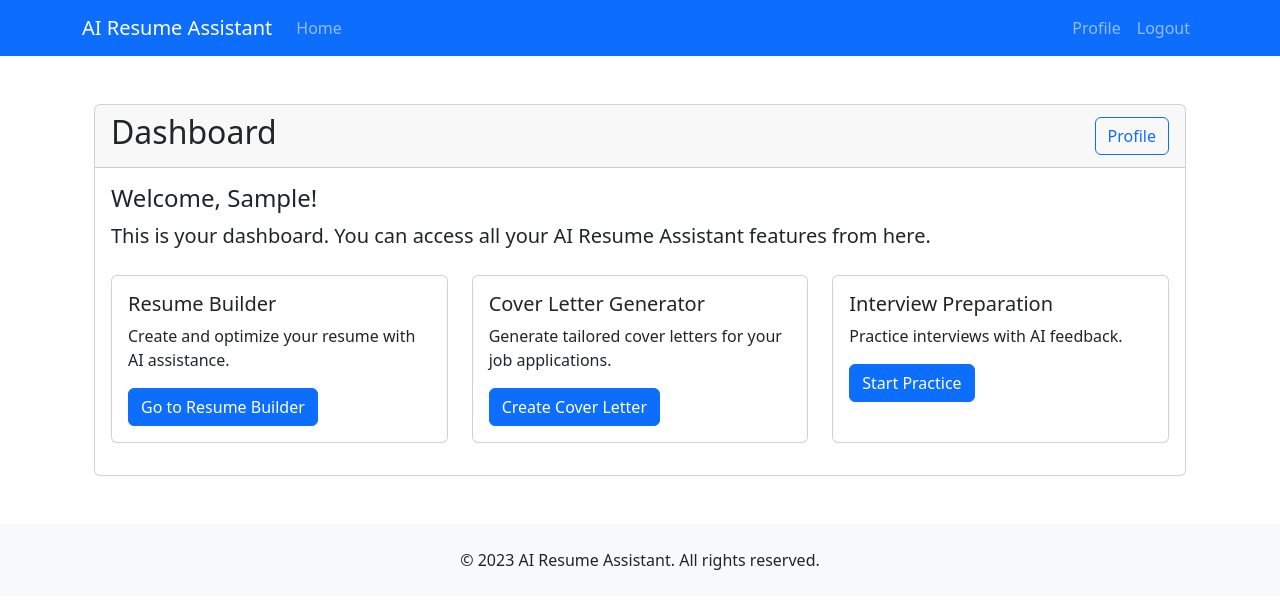
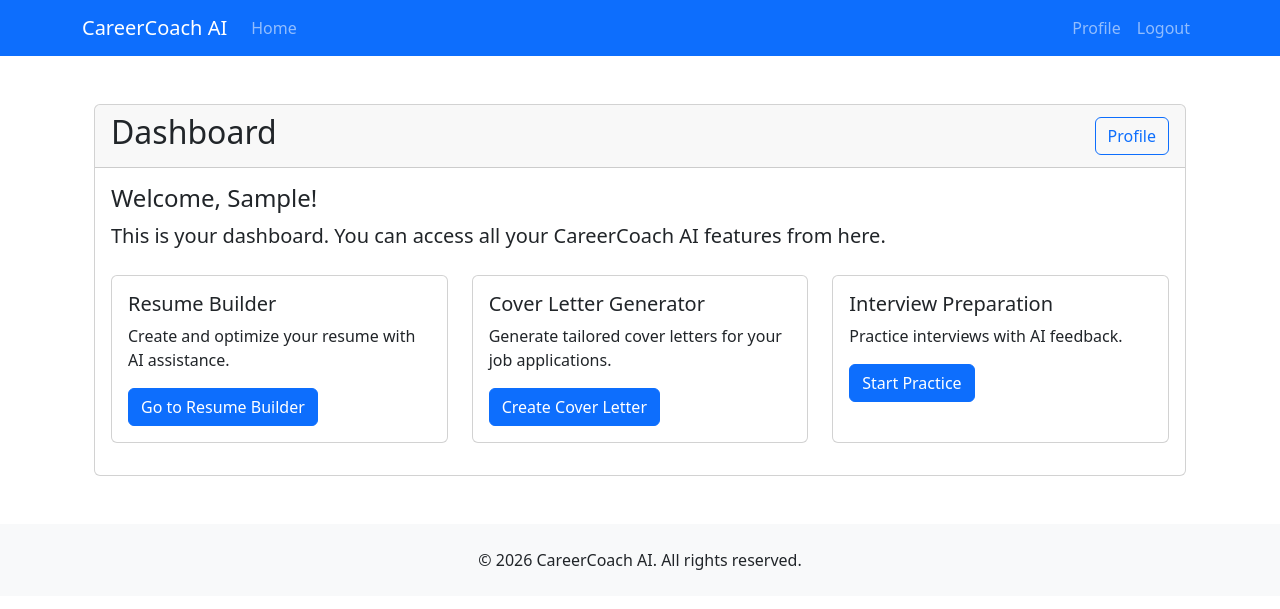
Before and after one commit to Gurutej11-web/CareerCoach-AI, a Django app: page /dashboard/ in a window 1280 px wide. Shown: the top 609 px of the page. Run offline with Django 5.2, Linux system fonts and the light colour scheme; the visitor is signed in with stand-in values (Sample User, id 1).

Commit message:
Rebrand remaining leftover template strings: Django auth-page templates (base.html, dashboard.html) and broken default CRA test

```diff
--- a/backend/templates/base.html
+++ b/backend/templates/base.html
@@ -3,7 +3,7 @@
 <head>
     <meta charset="UTF-8">
     <meta name="viewport" content="width=device-width, initial-scale=1.0">
-    <title>AI Resume Assistant - {% block title %}Home{% endblock %}</title>
+    <title>CareerCoach AI - {% block title %}Home{% endblock %}</title>
     <!-- Bootstrap CSS -->
     <link href="https://cdn.jsdelivr.net/npm/bootstrap@5.3.0/dist/css/bootstrap.min.css" rel="stylesheet">
     <!-- Custom CSS -->
@@ -13,7 +13,7 @@
     <header>
         <nav class="navbar navbar-expand-lg navbar-dark bg-primary">
             <div class="container">
-                <a class="navbar-brand" href="/">AI Resume Assistant</a>
+                <a class="navbar-brand" href="/">CareerCoach AI</a>
                 <button class="navbar-toggler" type="button" data-bs-toggle="collapse" data-bs-target="#navbarNav">
                     <span class="navbar-toggler-icon"></span>
                 </button>
@@ -61,7 +61,7 @@
 
     <footer class="bg-light py-4 mt-5">
         <div class="container text-center">
-            <p class="mb-0">&copy; 2023 AI Resume Assistant. All rights reserved.</p>
+            <p class="mb-0">&copy; {% now "Y" %} CareerCoach AI. All rights reserved.</p>
         </div>
     </footer>
 
--- a/backend/templates/dashboard.html
+++ b/backend/templates/dashboard.html
@@ -13,7 +13,7 @@
                 </div>
                 <div class="card-body">
                     <h4>Welcome, {{ user.first_name|default:user.username }}!</h4>
-                    <p class="lead">This is your dashboard. You can access all your AI Resume Assistant features from here.</p>
+                    <p class="lead">This is your dashboard. You can access all your CareerCoach AI features from here.</p>
 
                     <div class="row mt-4">
                         <div class="col-md-4 mb-3">
```
Also changed, not shown: src/App.test.tsx (+3 -3 lines).
